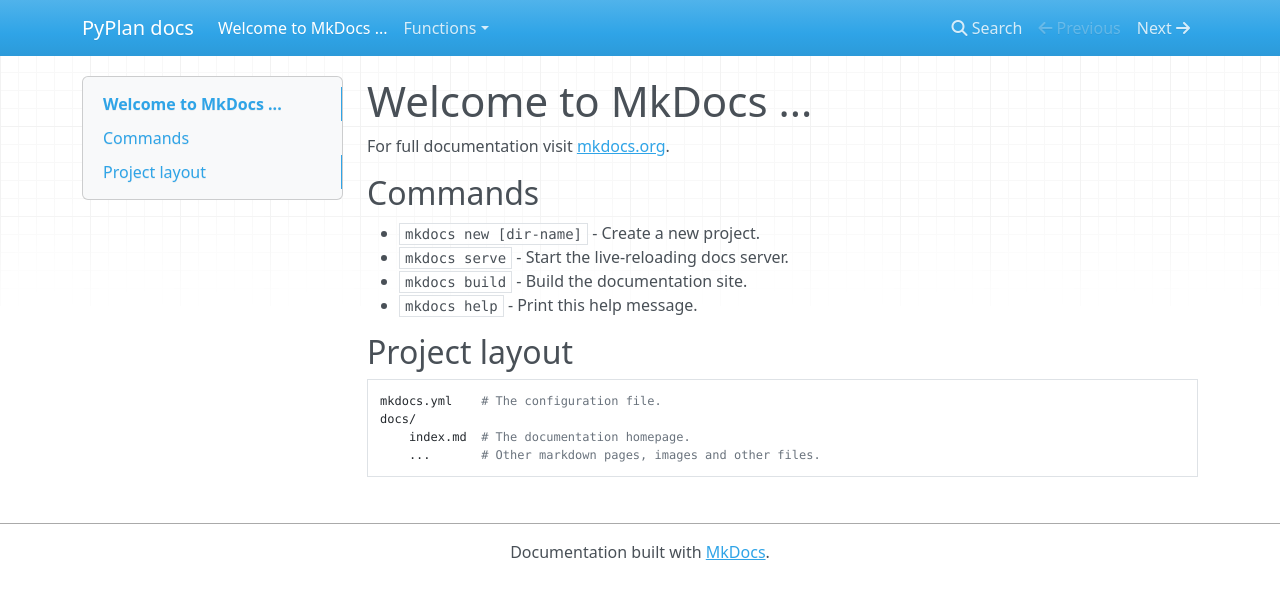
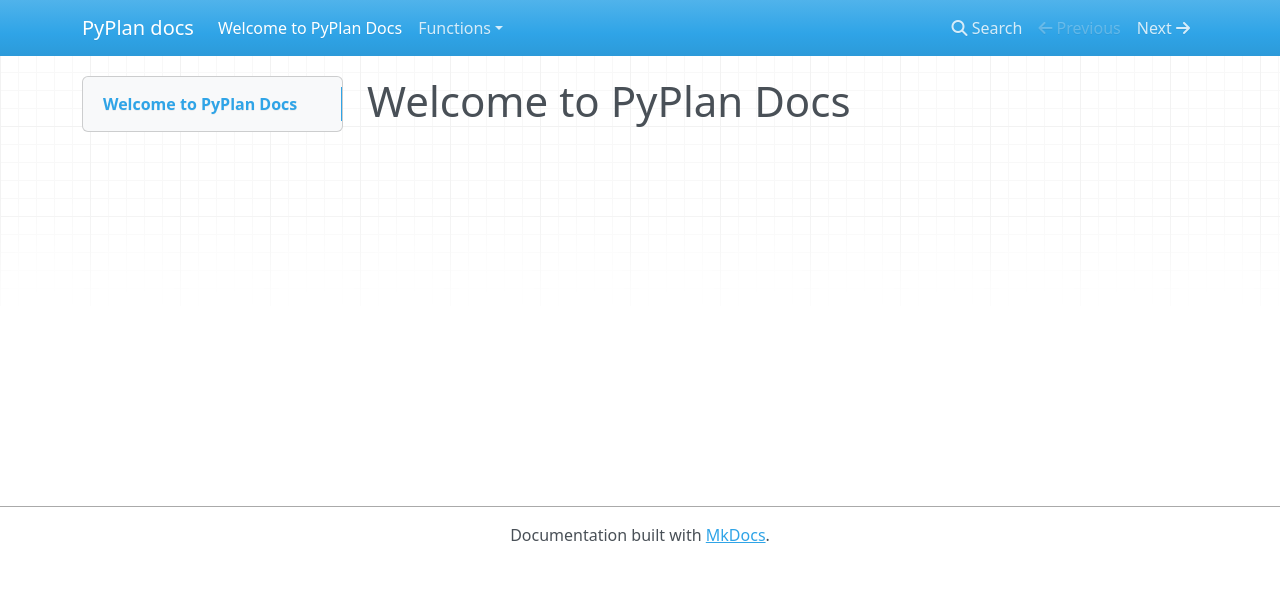
Before and after one commit to novix-sa/cubepy, an MkDocs documentation site: the page built from docs/index.md, in a window 1280 px wide. Shown: the top 599 px of the page. Built offline with MkDocs 1.6.1, drawn with Linux system fonts in a browser that asks for light colours; nearby versions of some CDN libraries.

Commit message:
docs/index.md updated from https://stackedit.io/

```diff
--- a/docs/index.md
+++ b/docs/index.md
@@ -1,17 +1,7 @@
-# Welcome to MkDocs ...
+# Welcome to PyPlan Docs
 
-For full documentation visit [mkdocs.org](https://mkdocs.org).
 
-## Commands
 
-* `mkdocs new [dir-name]` - Create a new project.
-* `mkdocs serve` - Start the live-reloading docs server.
-* `mkdocs build` - Build the documentation site.
-* `mkdocs help` - Print this help message.
-
-## Project layout
-
-    mkdocs.yml    # The configuration file.
-    docs/
-        index.md  # The documentation homepage.
-        ...       # Other markdown pages, images and other files.
+<!--stackedit_data:
+eyJoaXN0b3J5IjpbNzI1MDUyMjQ3XX0=
+-->
```
